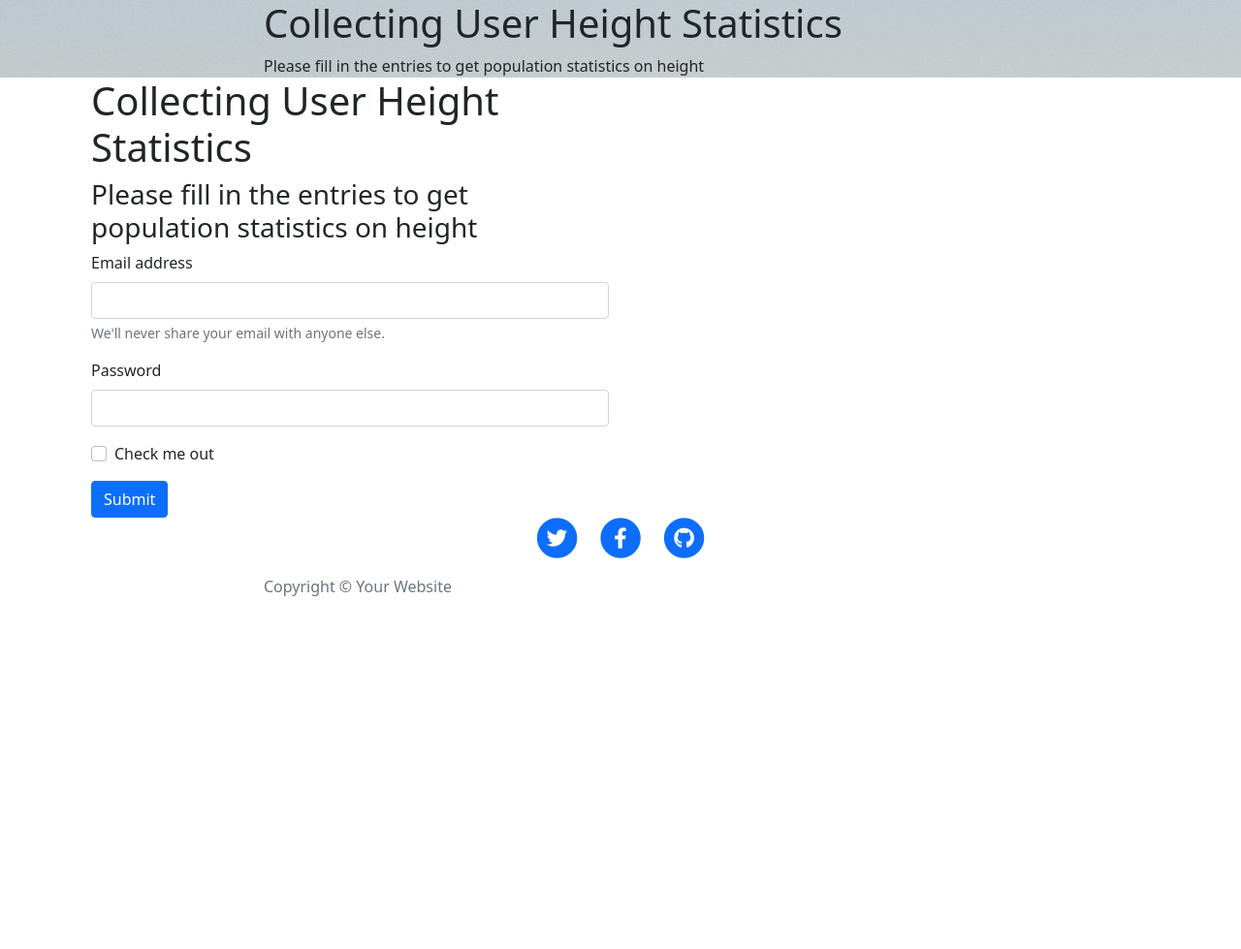
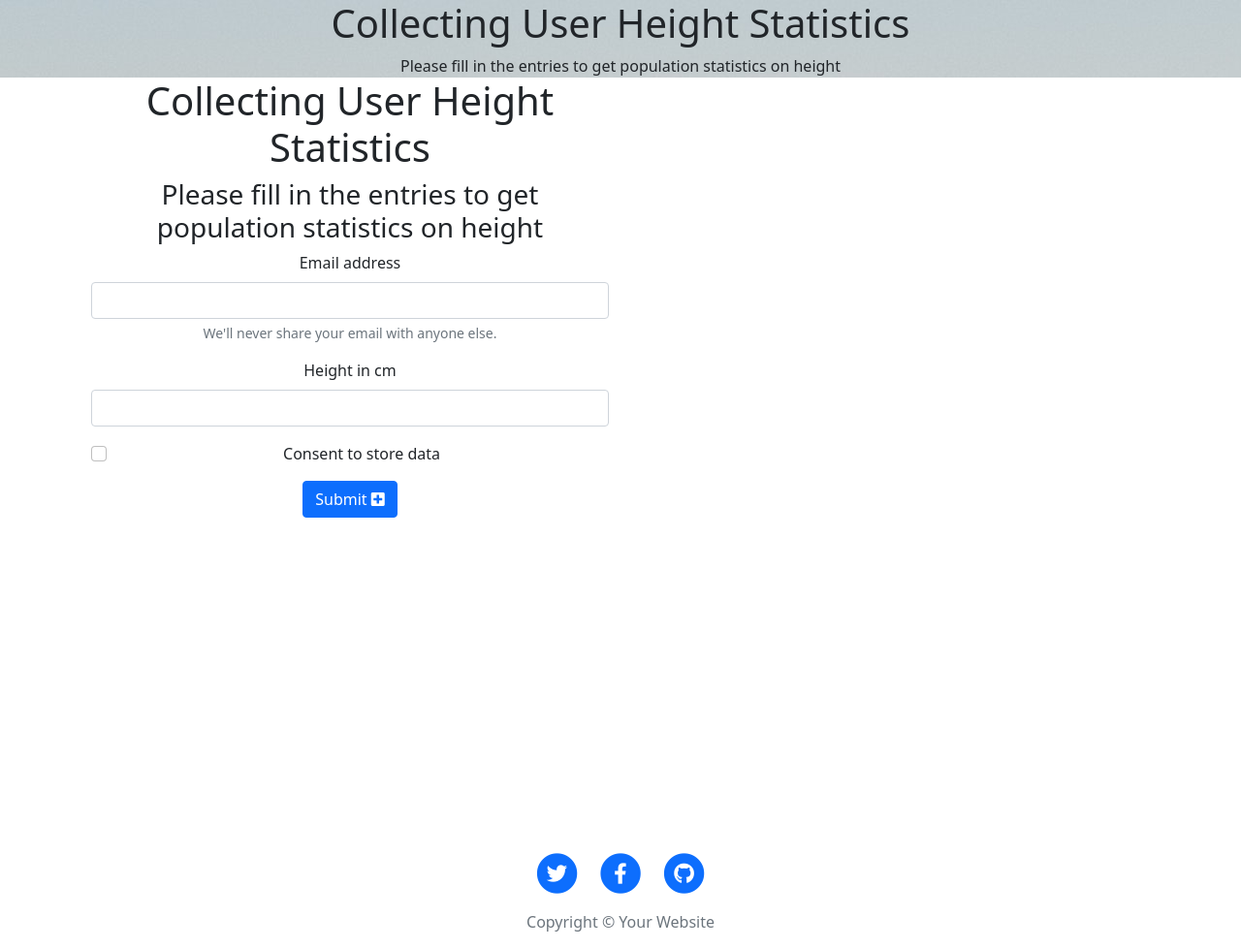
Before and after one commit to simonjvardy/python_flask_postresql_app, a Python web app: template templates/user_form.html in a window 1280 px wide. Shown: the whole page at 97% size. Before the commit the page ends 615 px from the top, so only its background shows below. Run offline with Jinja, Linux system fonts and the light colour scheme; the template is opened without the code that fills it, so the values that code supplies are empty.

Commit message:
Dev: Add initial static css styling and update input form

```diff
--- a/static/css/style.css
+++ b/static/css/style.css
@@ -0,0 +1,12 @@
+html, body {
+  height: 100%;
+  margin: 0;
+}
+
+.container {
+  margin: 0 auto;
+  width: 100%;
+  height: 100%;
+  overflow: hidden;
+  text-align: center;
+}
--- a/templates/user_form.html
+++ b/templates/user_form.html
@@ -12,19 +12,27 @@
         <div class="col-6">
             <form method="POST" action="{{ url_for('add_data') }}">
                 <div class="mb-3">
-                    <label for="InputEmail" class="form-label">Email address</label>
-                    <input type="email" class="form-control" id="InputEmail" aria-describedby="emailHelp">
-                    <div id="emailHelp" class="form-text">We'll never share your email with anyone else.</div>
+                    <label for="InputEmail" class="form-label">
+                        Email address
+                    </label>
+                    <input type="email" class="form-control" id="InputEmail" aria-describedby="emailHelp" required>
+                    <div id="emailHelp" class="form-text">
+                        We'll never share your email with anyone else.
+                    </div>
                 </div>
                 <div class="mb-3">
-                    <label for="exampleInputPassword1" class="form-label">Password</label>
-                    <input type="password" class="form-control" id="exampleInputPassword1">
+                    <label for="InputHeight" class="form-label" min="50" max="300" step="0.1">
+                        Height in cm
+                    </label>
+                    <input type="number" class="form-control" id="InputHeight" required>
                 </div>
                 <div class="mb-3 form-check">
                     <input type="checkbox" class="form-check-input" id="exampleCheck1">
-                    <label class="form-check-label" for="exampleCheck1">Check me out</label>
+                    <label class="form-check-label" for="exampleCheck1">Consent to store data</label>
                 </div>
-                <button type="submit" class="btn btn-primary">Submit</button>
+                <button type="submit" class="btn btn-primary">
+                    Submit <i class="fas fa-plus-square right"></i>
+                </button>
             </form>
         </div>
     </div>
```
